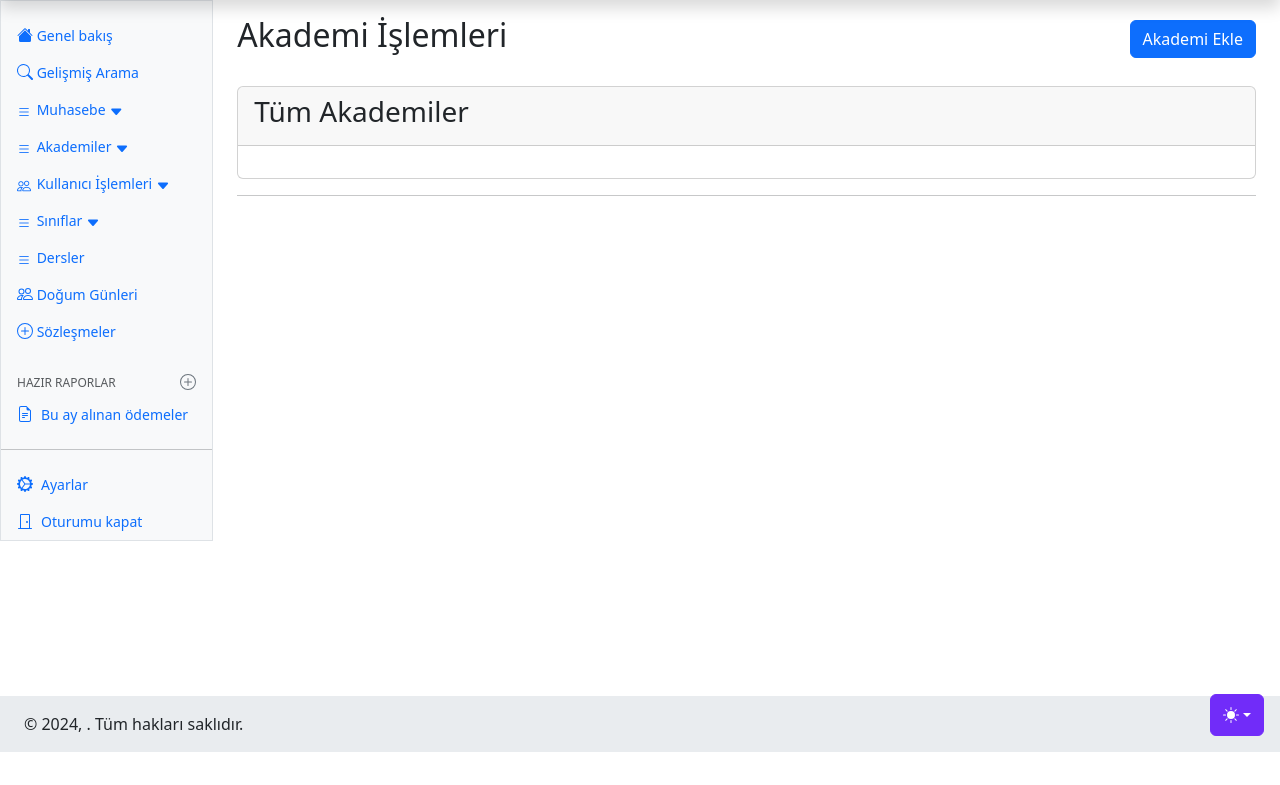
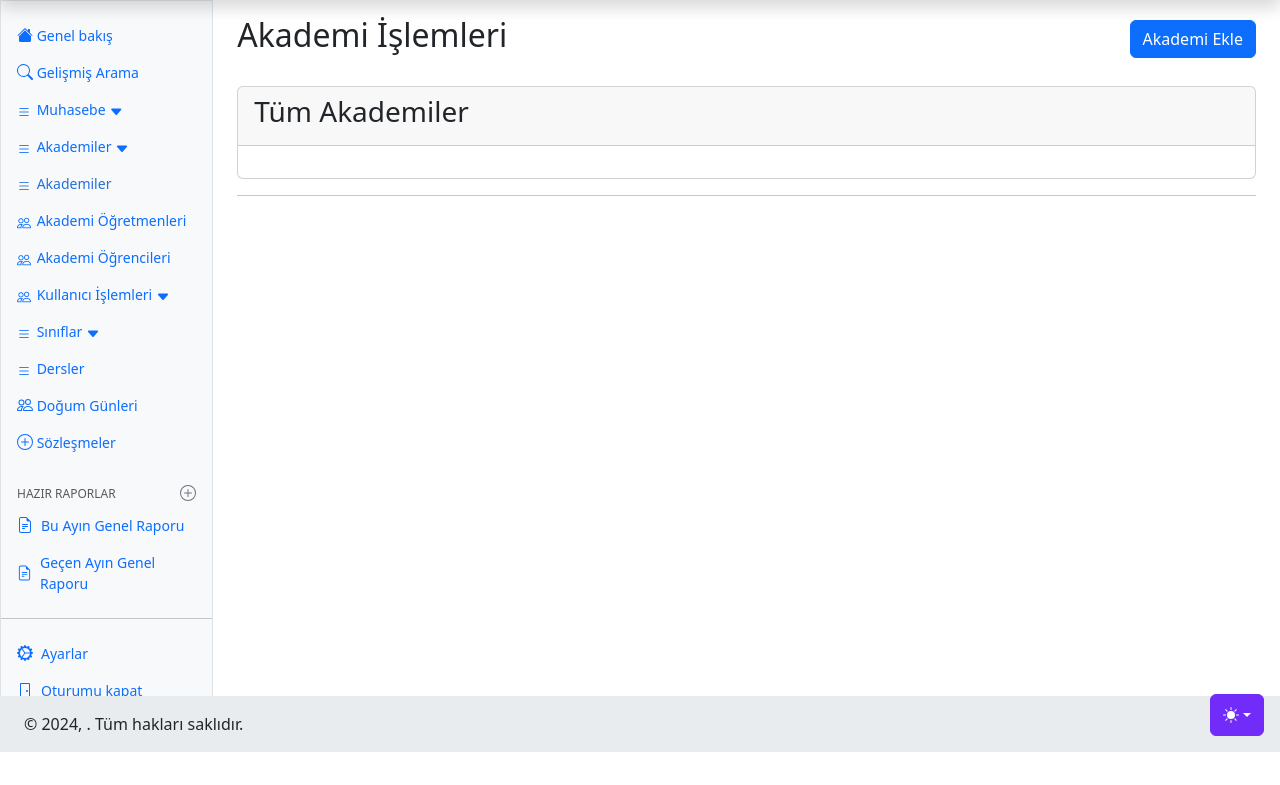
Before and after one commit to muhyal/ams, a PHP site: page /academies.php in a window 1280 px wide. Shown: the part 48-833 px from the top of the page. Before the commit the page ends 800 px from the top, so only its background shows below. Run offline with PHP 8.4, Linux system fonts and the light colour scheme; the visitor is signed in with stand-in values (Sample User, id 1); data that the repository does not hold is empty; a stand-in replaces the project's code that opens the database connection; some libraries are stand-ins or nearby versions.

Commit message:
sidebar düzenlendi

```diff
--- a/admin_panel_sidebar.php
+++ b/admin_panel_sidebar.php
@@ -32,41 +32,47 @@
                     <ul class="nav flex-column">
 
                         <li class="nav-item">
-                            <a class="nav-link" href="admin_panel.php">
+                            <a class="nav-link <?php echo (basename($_SERVER['PHP_SELF']) == 'admin_panel.php') ? 'active' : ''; ?>" href="admin_panel.php">
                                 <svg class="bi"><use xlink:href="#house-fill"/></svg>
                                 Genel bakış
                             </a>
                         </li>
                         <li class="nav-item">
-                            <a class="nav-link" href="search.php">
+                            <a class="nav-link <?php echo (basename($_SERVER['PHP_SELF']) == 'search.php') ? 'active' : ''; ?>" href="search.php">
                                 <svg class="bi"><use xlink:href="#search"/></svg>
                                 Gelişmiş Arama
                             </a>
                         </li>
 
                         <!-- Muhasebe Menüsü -->
-                        <li class="nav-item">
+                        <li class="nav-item <?php echo (basename($_SERVER['PHP_SELF']) == 'accounting.php' || basename($_SERVER['PHP_SELF']) == 'add_payment.php' || basename($_SERVER['PHP_SELF']) == 'accounting_list.php' || basename($_SERVER['PHP_SELF']) == 'accounting_reports.php') ? 'active show' : ''; ?>">
                             <a class="nav-link" data-bs-toggle="collapse" href="#accountingMenu">
                                 <i class="bi bi-list"></i>
                                 Muhasebe
-                                <i class="bi bi-caret-down-fill"></i> <!-- Açık veya kapalı durumu göstermek için ok simgesi -->
+                                <i class="bi bi-caret-down-fill"></i>
                             </a>
-                            <div class="collapse" id="accountingMenu">
+                            <div class="collapse <?php echo (basename($_SERVER['PHP_SELF']) == 'accounting.php' || basename($_SERVER['PHP_SELF']) == 'add_payment.php' || basename($_SERVER['PHP_SELF']) == 'accounting_list.php' || basename($_SERVER['PHP_SELF']) == 'accounting_reports.php') ? 'show' : ''; ?>" id="accountingMenu">
                                 <ul class="nav flex-column">
                                     <li class="nav-item">
-                                        <a class="nav-link" href="accounting.php">
+                                        <a class="nav-link <?php echo (basename($_SERVER['PHP_SELF']) == 'accounting.php') ? 'active' : ''; ?>" href="accounting.php">
                                             <i class="bi bi-list"></i>
                                             Muhasebe
                                         </a>
                                     </li>
                                     <li class="nav-item">
-                                        <a class="nav-link" href="accounting_list.php">
+                                        <a class="nav-link <?php echo (basename($_SERVER['PHP_SELF']) == 'add_payment.php') ? 'active' : ''; ?>" href="add_payment.php">
+                                            <i class="bi bi-list"></i>
+                                            Ödeme Ekle
+                                        </a>
+                                    </li>
+                                    <li class="nav-item">
+                                        <a class="nav-link <?php echo (basename($_SERVER['PHP_SELF']) == 'accounting_list.php') ? 'active' : ''; ?>" href="accounting_list.php">
                                             <i class="bi bi-list"></i>
                                             Muhasebe Listesi
                                         </a>
                                     </li>
                                     <li class="nav-item">
-                                        <a class="nav-link" href="accounting_reports.php">
+                                        <a class="nav-link <?php echo (basename($_SERVER['PHP_SELF']) == 'accounting_reports.php') ? 'active' : ''; ?>" href="accounting_reports.php">
                                             <i class="bi bi-graph-up"></i>
                                             Muhasebe Raporları
                                         </a>
@@ -75,33 +81,29 @@
                             </div>
                         </li>
 
-
-
-
-
                         <!-- Akademiler Menüsü -->
-                        <li class="nav-item">
+                        <li class="nav-item <?php echo (basename($_SERVER['PHP_SELF']) == 'academies.php' || basename($_SERVER['PHP_SELF']) == 'academy_teachers.php' || basename($_SERVER['PHP_SELF']) == 'academy_students.php') ? 'active show' : ''; ?>">
                             <a class="nav-link" data-bs-toggle="collapse" href="#academiesMenu">
                                 <i class="bi bi-list"></i>
                                 Akademiler
                                 <i class="bi bi-caret-down-fill"></i>
                             </a>
-                            <div class="collapse" id="academiesMenu">
+                            <div class="collapse <?php echo (basename($_SERVER['PHP_SELF']) == 'academies.php' || basename($_SERVER['PHP_SELF']) == 'academy_teachers.php' || basename($_SERVER['PHP_SELF']) == 'academy_students.php') ? 'show' : ''; ?>" id="academiesMenu">
                                 <ul class="nav flex-column">
                                     <li class="nav-item">
-                                        <a class="nav-link" href="academies.php">
+                                        <a class="nav-link <?php echo (basename($_SERVER['PHP_SELF']) == 'academies.php') ? 'active' : ''; ?>" href="academies.php">
                                             <i class="bi bi-list"></i>
                                             Akademiler
                                         </a>
                                     </li>
                                     <li class="nav-item">
-                                        <a class="nav-link" href="academy_teachers.php">
+                                        <a class="nav-link <?php echo (basename($_SERVER['PHP_SELF']) == 'academy_teachers.php') ? 'active' : ''; ?>" href="academy_teachers.php">
                                             <i class="bi bi-people"></i>
                                             Akademi Öğretmenleri
                                         </a>
                                     </li>
                                     <li class="nav-item">
-                                        <a class="nav-link" href="academy_students.php">
+                                        <a class="nav-link <?php echo (basename($_SERVER['PHP_SELF']) == 'academy_students.php') ? 'active' : ''; ?>" href="academy_students.php">
                                             <i class="bi bi-people"></i>
                                             Akademi Öğrencileri
                                         </a>
@@ -113,56 +115,56 @@
 
 
                         <!-- Kullanıcılar Menüsü -->
-                        <li class="nav-item">
+                        <li class="nav-item <?php echo (basename($_SERVER['PHP_SELF']) == 'user_list.php' || basename($_SERVER['PHP_SELF']) == 'add_user.php' || basename($_SERVER['PHP_SELF']) == 'admin_list.php' || basename($_SERVER['PHP_SELF']) == 'add_admin.php' || basename($_SERVER['PHP_SELF']) == 'student_list.php' || basename($_SERVER['PHP_SELF']) == 'add_student.php' || basename($_SERVER['PHP_SELF']) == 'add_parent.php' || basename($_SERVER['PHP_SELF']) == 'teacher_list.php' || basename($_SERVER['PHP_SELF']) == 'add_teacher.php') ? 'active show' : ''; ?>">
                             <a class="nav-link" data-bs-toggle="collapse" href="#usersMenu">
                                 <i class="bi bi-people"></i>
                                 Kullanıcı İşlemleri
                                 <i class="bi bi-caret-down-fill"></i>
                             </a>
-                            <div class="collapse" id="usersMenu">
+                            <div class="collapse <?php echo (basename($_SERVER['PHP_SELF']) == 'user_list.php' || basename($_SERVER['PHP_SELF']) == 'add_user.php' || basename($_SERVER['PHP_SELF']) == 'admin_list.php' || basename($_SERVER['PHP_SELF']) == 'add_admin.php' || basename($_SERVER['PHP_SELF']) == 'student_list.php' || basename($_SERVER['PHP_SELF']) == 'add_student.php' || basename($_SERVER['PHP_SELF']) == 'add_parent.php' || basename($_SERVER['PHP_SELF']) == 'teacher_list.php' || basename($_SERVER['PHP_SELF']) == 'add_teacher.php') ? 'show' : ''; ?>" id="usersMenu">
                                 <ul class="nav flex-column">
                                     <li class="nav-item">
-                                        <a class="nav-link" href="user_list.php">
+                                        <a class="nav-link <?php echo (basename($_SERVER['PHP_SELF']) == 'user_list.php') ? 'active' : ''; ?>" href="user_list.php">
                                             Kullanıcılar
                                         </a>
                                     </li>
                                     <li class="nav-item">
-                                        <a class="nav-link" href="add_user.php">
+                                        <a class="nav-link <?php echo (basename($_SERVER['PHP_SELF']) == 'add_user.php') ? 'active' : ''; ?>" href="add_user.php">
                                             Kullanıcı Ekle
                                         </a>
                                     </li>
                                     <li class="nav-item">
-                                        <a class="nav-link" href="admin_list.php">
+                                        <a class="nav-link <?php echo (basename($_SERVER['PHP_SELF']) == 'admin_list.php') ? 'active' : ''; ?>" href="admin_list.php">
                                             Yöneticiler
                                         </a>
                                     </li>
                                     <li class="nav-item">
-                                        <a class="nav-link" href="add_admin.php">
+                                        <a class="nav-link <?php echo (basename($_SERVER['PHP_SELF']) == 'add_admin.php') ? 'active' : ''; ?>" href="add_admin.php">
                                             Yönetici Ekle
                                         </a>
                                     </li>
                                     <li class="nav-item">
-                                        <a class="nav-link" href="student_list.php">
+                                        <a class="nav-link <?php echo (basename($_SERVER['PHP_SELF']) == 'student_list.php') ? 'active' : ''; ?>" href="student_list.php">
                                             Öğrenciler
                                         </a>
                                     </li>
                                     <li class="nav-item">
-                                        <a class="nav-link" href="add_student.php">
+                                        <a class="nav-link <?php echo (basename($_SERVER['PHP_SELF']) == 'add_student.php') ? 'active' : ''; ?>" href="add_student.php">
                                             Öğrenci Ekle
                                         </a>
                                     </li>
                                     <li class="nav-item">
-                                        <a class="nav-link" href="add_parent.php">
+                                        <a class="nav-link <?php echo (basename($_SERVER['PHP_SELF']) == 'add_parent.php') ? 'active' : ''; ?>" href="add_parent.php">
                                             Veli Ekle
                                         </a>
                                     </li>
                                     <li class="nav-item">
-                                        <a class="nav-link" href="teacher_list.php">
+                                        <a class="nav-link <?php echo (basename($_SERVER['PHP_SELF']) == 'teacher_list.php') ? 'active' : ''; ?>" href="teacher_list.php">
                                             Öğretmenler
                                         </a>
                                     </li>
                                     <li class="nav-item">
-                                        <a class="nav-link" href="add_teacher.php">
+                                        <a class="nav-link <?php echo (basename($_SERVER['PHP_SELF']) == 'add_teacher.php') ? 'active' : ''; ?>" href="add_teacher.php">
                                             Öğretmen Ekle
                                         </a>
                                     </li>
@@ -170,23 +172,24 @@
                             </div>
                         </li>
 
+
                         <!-- Sınıflar Menüsü -->
-                        <li class="nav-item">
+                        <li class="nav-item <?php echo (basename($_SERVER['PHP_SELF']) == 'class_list.php' || basename($_SERVER['PHP_SELF']) == 'add_class.php') ? 'active show' : ''; ?>">
                             <a class="nav-link" data-bs-toggle="collapse" href="#classesMenu">
                                 <i class="bi bi-list"></i>
                                 Sınıflar
                                 <i class="bi bi-caret-down-fill"></i>
                             </a>
-                            <div class="collapse" id="classesMenu">
+                            <div class="collapse <?php echo (basename($_SERVER['PHP_SELF']) == 'class_list.php' || basename($_SERVER['PHP_SELF']) == 'add_class.php') ? 'show' : ''; ?>" id="classesMenu">
                                 <ul class="nav flex-column">
                                     <li class="nav-item">
-                                        <a class="nav-link" href="class_list.php">
+                                        <a class="nav-link <?php echo (basename($_SERVER['PHP_SELF']) == 'class_list.php') ? 'active' : ''; ?>" href="class_list.php">
                                             <i class="bi bi-list"></i>
                                             Sınıflar
                                         </a>
                                     </li>
                                     <li class="nav-item">
-                                        <a class="nav-link" href="add_class.php">
+                                        <a class="nav-link <?php echo (basename($_SERVER['PHP_SELF']) == 'add_class.php') ? 'active' : ''; ?>" href="add_class.php">
                                             <i class="bi bi-plus-circle"></i>
                                             Sınıf Ekle
                                         </a>
@@ -196,14 +199,14 @@
                         </li>
 
                         <li class="nav-item">
-                            <a class="nav-link" href="courses.php">
+                            <a class="nav-link <?php echo (basename($_SERVER['PHP_SELF']) == 'courses.php') ? 'active' : ''; ?>" href="courses.php">
                                 <i class="bi bi-list"></i>
                                 Dersler
                             </a>
                         </li>
 
             <li class="nav-item">
-                <a class="nav-link" href="birthdays.php">
+                <a class="nav-link <?php echo (basename($_SERVER['PHP_SELF']) == 'birthdays.php') ? 'active' : ''; ?>" href="birthdays.php">
                     <svg class="bi"><use xlink:href="#people"/></svg>
                     Doğum Günleri
                 </a>
@@ -224,9 +227,15 @@
                     </h6>
                     <ul class="nav flex-column mb-auto">
                         <li class="nav-item">
-                            <a class="nav-link d-flex align-items-center gap-2" href="#">
+                            <a class="nav-link d-flex align-items-center gap-2" href="general_report_for_the_current_month.php?generate_report">
                                 <svg class="bi"><use xlink:href="#file-earmark-text"/></svg>
-                                Bu ay alınan ödemeler
+                                Bu Ayın Genel Raporu
+                            </a>
+                        </li>
+                        <li class="nav-item">
+                            <a class="nav-link d-flex align-items-center gap-2" href="general_report_for_last_month.php?generate_report">
+                                <svg class="bi"><use xlink:href="#file-earmark-text"/></svg>
+                                Geçen Ayın Genel Raporu
                             </a>
                         </li>
                     </ul>
```
